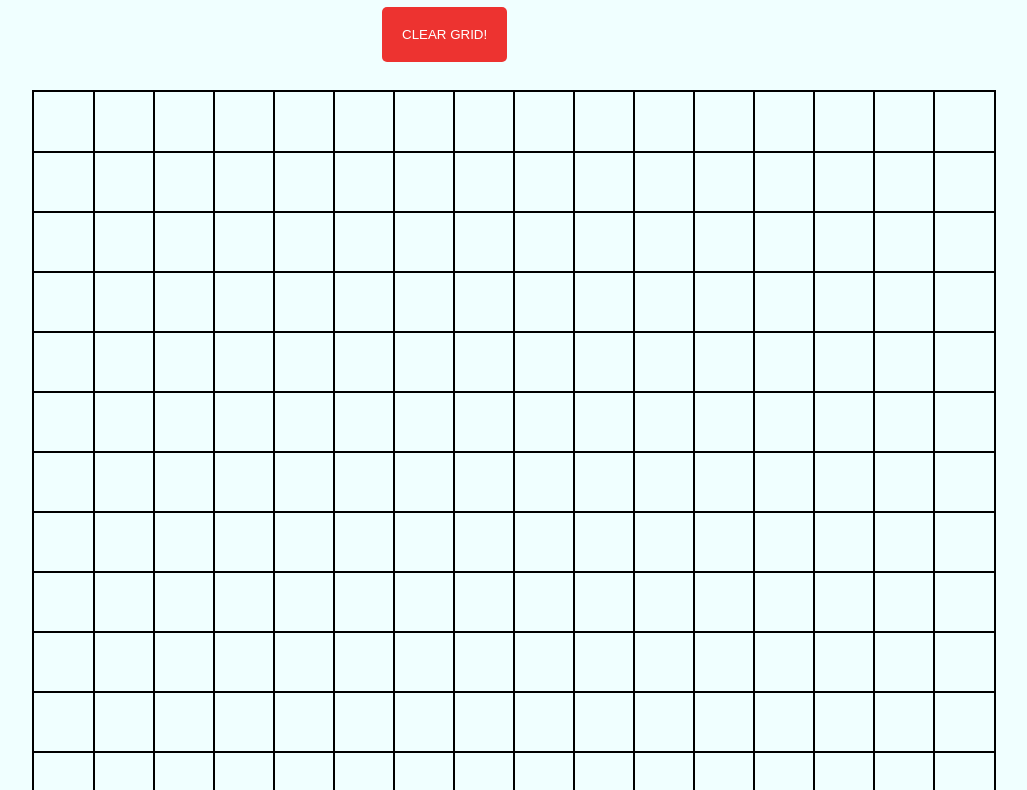
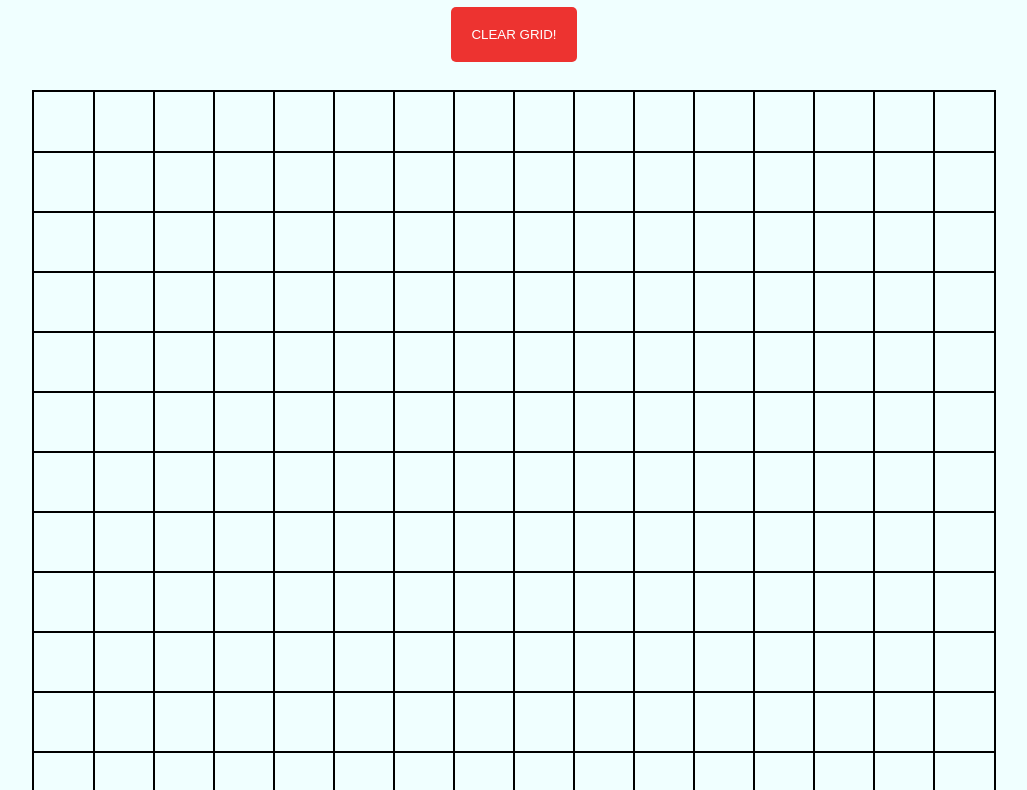
Before and after one commit to GilbertRoss/etch-a-sketch, a plain HTML site: page index.html in a window 1280 px wide. Shown: the part 73-863 px from the top of the page, without its empty margins (126-1153 px from the left). Drawn offline with nearby package versions, Linux system fonts and the light colour scheme.

Commit message:
change display in block and margin to auto

```diff
--- a/style.css
+++ b/style.css
@@ -13,10 +13,10 @@ h1{
     background: #ed3330;
     padding: 20px;
     border-radius: 5px;
-    display: inline-block;
+    display: block;
     border: none;
     font-family: Arial, Helvetica, sans-serif;
-    margin-left: 500px;
+    margin: auto;
 }
 
 #btn:hover{
```
